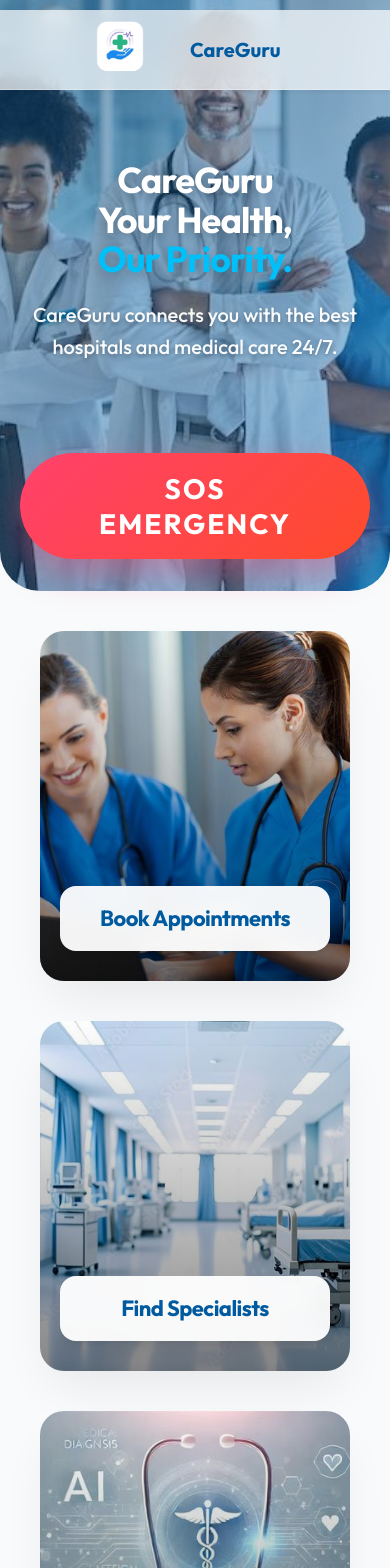
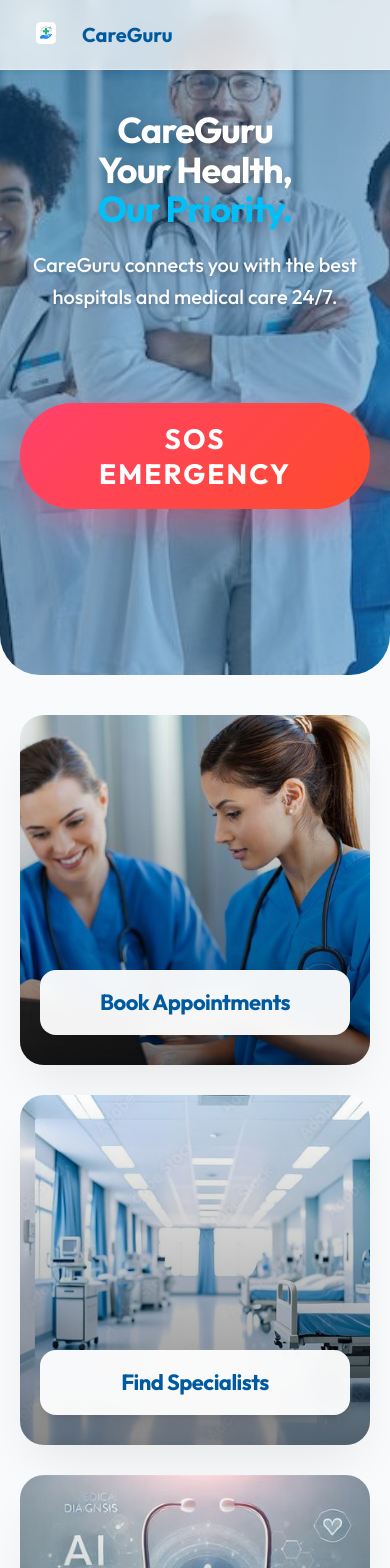
Before and after one commit to itzychuu/CareGuru_v2_Updated, a React (Vite) app: page / in a window 390 px wide. Shown: the top 1568 px of the page. Built offline with nearby package versions, Linux system fonts and the light colour scheme; no server answers.

Commit message:
fix: Vercel layout issues, role-aware profiles, specialization field, icon update

```diff
--- a/src/components/Navbar.jsx
+++ b/src/components/Navbar.jsx
@@ -48,7 +48,7 @@ function Navbar({ variant = "dark" }) {
         {/* LOGO / BRAND (Optional, can just be 'Home' for now) */}
         <div style={{ display: "flex", alignItems: "center", gap: "30px" }}>
           <Link to="/" style={{ display: "flex", alignItems: "center", gap: "10px", fontSize: "20px", fontWeight: "800", color: "var(--primary)", opacity: 1, padding: 0, textDecoration: "none" }}>
-            <img src={CareGuruIcon} alt="CareGuru Logo" style={{ width: "120px", height: "120px", objectFit: "contain", borderRadius: "8px" }} />
+            <img src={CareGuruIcon} alt="CareGuru Logo" style={{ width: "52px", height: "52px", objectFit: "contain", borderRadius: "8px" }} />
             CareGuru
           </Link>
 
--- a/src/styles/main.css
+++ b/src/styles/main.css
@@ -73,13 +73,14 @@ button, input, select, textarea {
   justify-content: center;
   align-items: center;
   z-index: 1000;
-  background: rgba(255, 255, 255, 0.7);
+  background: rgba(255, 255, 255, 0.75);
   backdrop-filter: blur(15px);
   -webkit-backdrop-filter: blur(15px);
   border-bottom: 1px solid rgba(255, 255, 255, 0.3);
   box-shadow: var(--shadow-sm);
   padding: 0 40px;
   height: 80px;
+  overflow: hidden; /* Prevent oversized children from breaking layout */
 }
 
 /* ======================================================
@@ -176,17 +177,21 @@ button, input, select, textarea {
 ====================================================== */
 
 .hero {
-  height: 85vh;
+  /* Use svh (small viewport height) so mobile browser chrome doesn't cause layout gaps */
+  height: 85svh;
+  height: 85vh; /* Fallback for older browsers */
+  min-height: 500px;
   width: 100%;
   background-size: cover;
+  background-attachment: scroll; /* 'fixed' breaks on iOS Safari */
   border-radius: 0 0 60px 60px;
   display: flex;
   flex-direction: column;
-  justify-content: flex-start; /* Changed from center to prevent bottom overlap */
+  justify-content: flex-start;
   align-items: center;
   text-align: center;
   color: white;
-  padding: 160px 20px 0; /* Extra top padding to center visually but keep bottom clear */
+  padding: 140px 20px 60px;
 }
 
 .hero h1 {
@@ -229,9 +234,9 @@ button, input, select, textarea {
 .cards {
   display: flex;
   justify-content: center;
-  gap: 80px; /* Reduced from 150px for better fit */
-  margin-top: -80px; /* Subtle overlap instead of deep overlap */
-  padding: 0 40px 100px;
+  flex-wrap: wrap;
+  gap: 40px;
+  padding: 60px 40px 100px; /* Positive padding — no negative margin that can break on Vercel */
   position: relative;
   z-index: 5;
 }
@@ -334,21 +339,27 @@ button, input, select, textarea {
 
 @media (max-width: 1100px) {
   .cards {
-    gap: 40px;
-    flex-wrap: wrap;
-    margin-top: -60px;
+    gap: 30px;
   }
 }
 
 @media (max-width: 768px) {
-  .nav-wrapper { top: 10px; }
-  .navbar { padding: 10px 20px; }
+  .nav-wrapper {
+    height: 70px;
+    padding: 0 20px;
+  }
   .navbar a { display: none; } /* Hide links on mobile for simplicity */
 
-  .hero { height: 70vh; border-radius: 0 0 40px 40px; }
+  .hero {
+    height: 80svh;
+    height: 80vh;
+    min-height: 420px;
+    border-radius: 0 0 40px 40px;
+    padding: 110px 20px 50px;
+  }
   .hero h1 { font-size: 36px; }
 
-  .cards { margin-top: 40px; }
+  .cards { padding: 40px 20px 80px; }
   .card { width: 100%; max-width: 350px; height: 350px; }
 }
 
```
Also changed, not shown: 1 other file (tests, documents, lock files or other folders).
